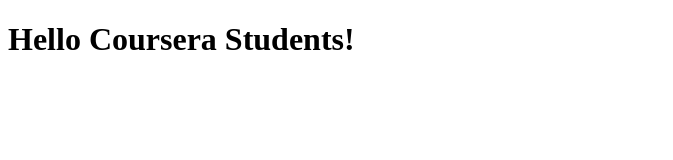
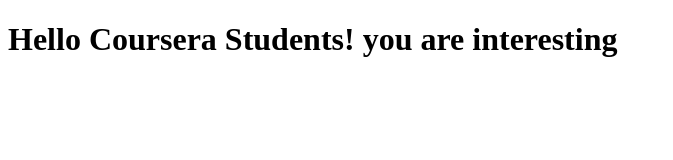
Before and after one commit to RaviKumarM1999/coursera-test-angularjs, a plain HTML site: page index.html in a window 1280 px wide. Shown: the whole page, without its empty margins (0-673 px from the left). Drawn offline with Linux system fonts and the light colour scheme.

Commit message:
next version of web file

```diff
--- a/index.html
+++ b/index.html
@@ -5,6 +5,6 @@
     <title>Hello Coursera</title>
   </head>
   <body>
-    <h1>Hello Coursera Students!</h1>
+    <h1>Hello Coursera Students! you are interesting</h1>
   </body>
 </html>
```
